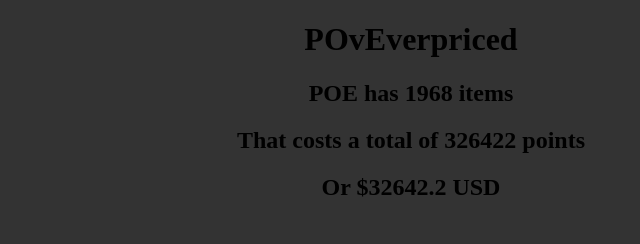
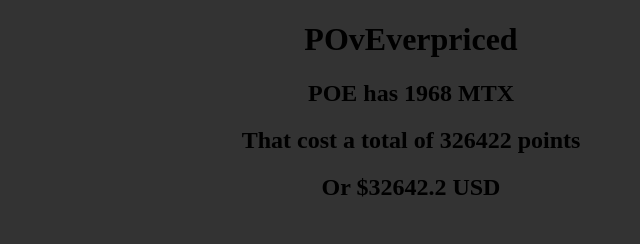
Before and after one commit to poverpriced/poverpriced, a website: page index.html in a window 1280 px wide. Shown: the full height of the page, 229-869 px from the left. Drawn offline with Linux system fonts and the light colour scheme; a web font is replaced by a local one.

Commit message:
Update index.html

```diff
--- a/index.html
+++ b/index.html
@@ -34,8 +34,8 @@
       const response = await fetch("/poverpriced/prices.json");
       const prices = await response.json();
       console.log(prices);
-      document.getElementById("elementCount").innerText = `POE has ${prices.elementCount} items`;
-      document.getElementById("totalPoints").innerText = `That costs a total of ${prices.totalPoints} points`;
+      document.getElementById("elementCount").innerText = `POE has ${prices.elementCount} MTX`;
+      document.getElementById("totalPoints").innerText = `That cost a total of ${prices.totalPoints} points`;
       document.getElementById("totalPrice").innerText = `Or $${prices.totalPrice} USD`;
     })();
   </script>
```
